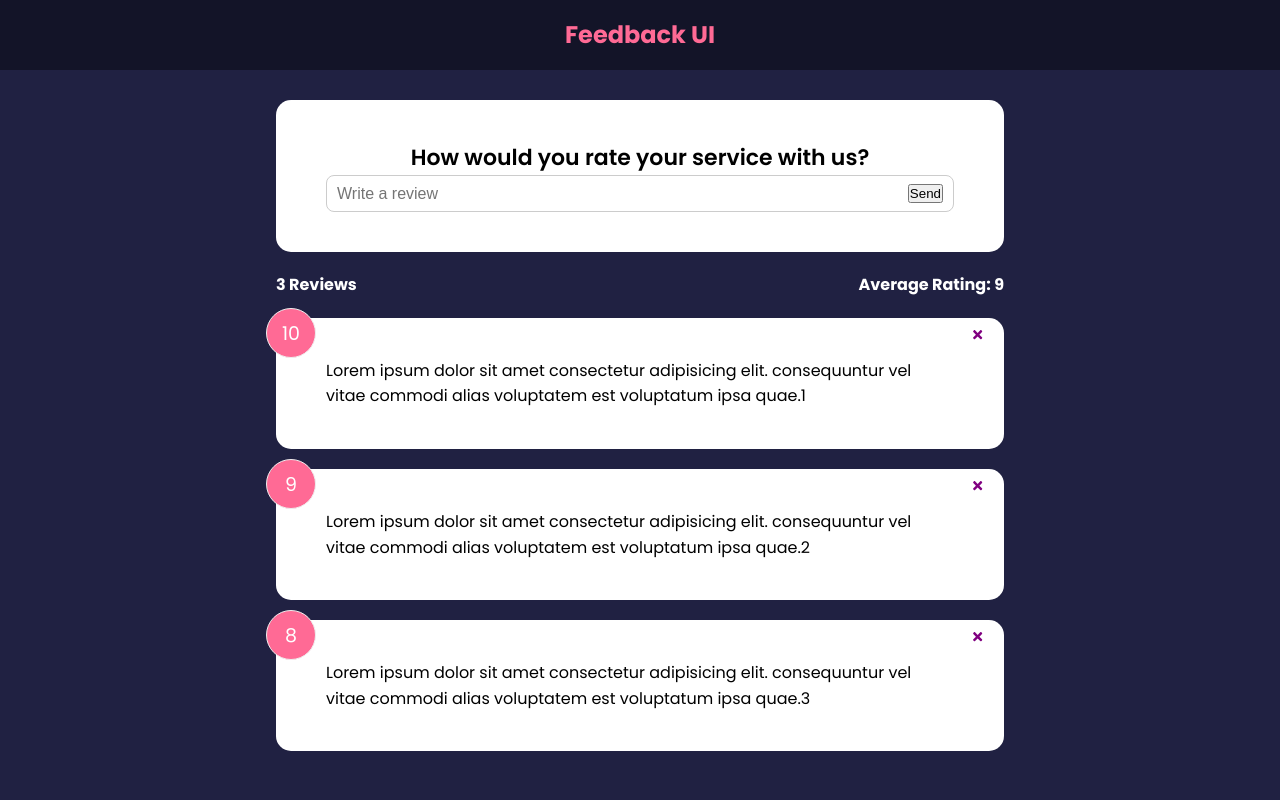
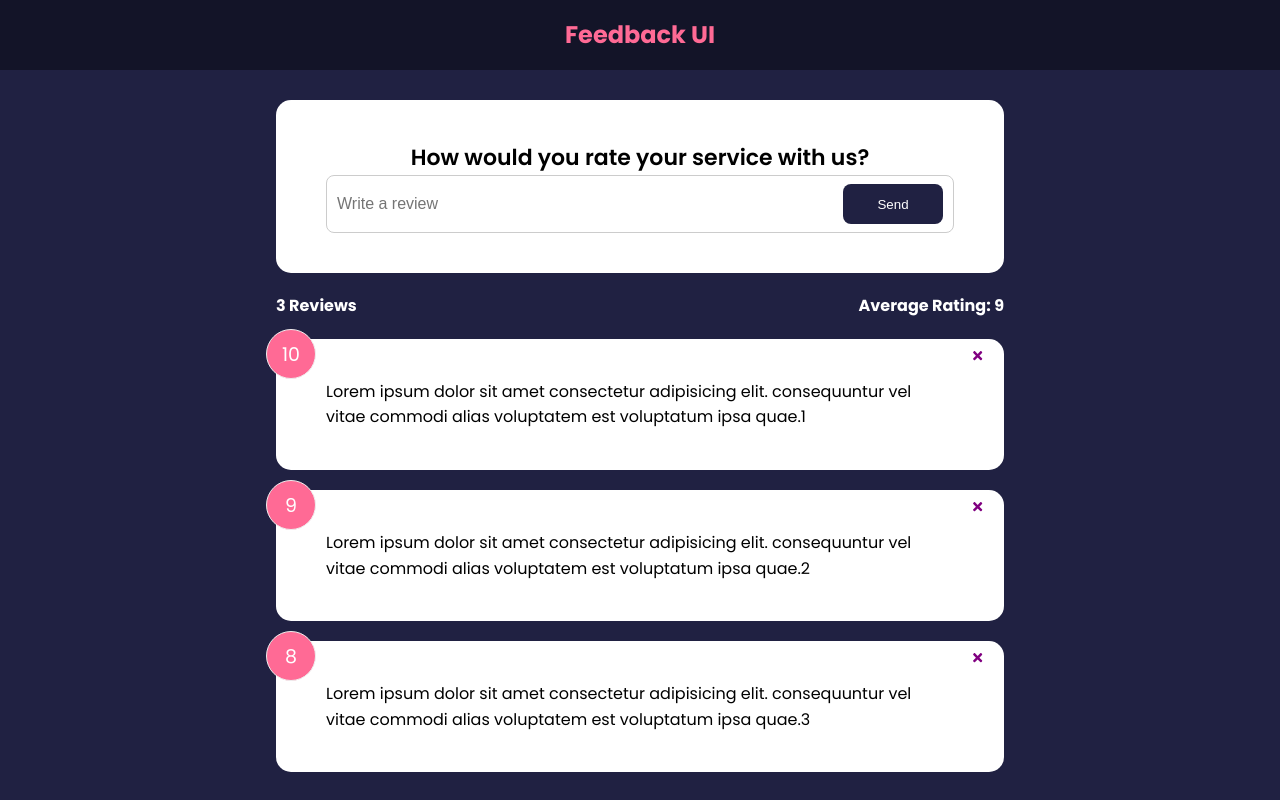
Before and after one commit to burakseyitkara/feedback-app, a React (Create React App) app: page / in a window 1280 px wide. Built offline with nearby package versions, Linux system fonts and the light colour scheme; the HTML template or start-up script is replaced by a standard one.

Commit message:
Custom Button Component

```diff
--- a/src/components/FeedbackForm.jsx
+++ b/src/components/FeedbackForm.jsx
@@ -1,6 +1,7 @@
 import React from 'react'
 import Card from './shared/Card'
 import {useState} from 'react'
+import Button from './shared/Button';
 
 function FeedbackForm() {
 
@@ -17,7 +18,7 @@
         {/* @todo -rating select component */}
         <div className='input-group'>
             <input onChange={handleTextChange} type="text" placeholder='Write a review' value={text}/>
-            <button type='submit'>Send</button>
+            <Button type='submit'>Send</Button>
         </div>
     </form>
 
--- /dev/null
+++ b/src/components/shared/Button.jsx
@@ -0,0 +1,22 @@
+import React from 'react'
+import PropTypes from 'prop-types'
+
+function Button({children,version,type,isDisabled}) {
+  return (
+    <button type={type} disabled={isDisabled} className={`btn btn-${version}`}>{children}</button>
+  )
+}
+
+Button.defaultProps = {
+    version: 'primary',
+    type: 'button',
+    isDisabled: false
+}
+
+Button.propTypes = {
+    children: PropTypes.node.isRequired,
+    version: PropTypes.string,
+    type: PropTypes.string,
+    isDisabled: PropTypes.bool,
+}
+export default Button
```
